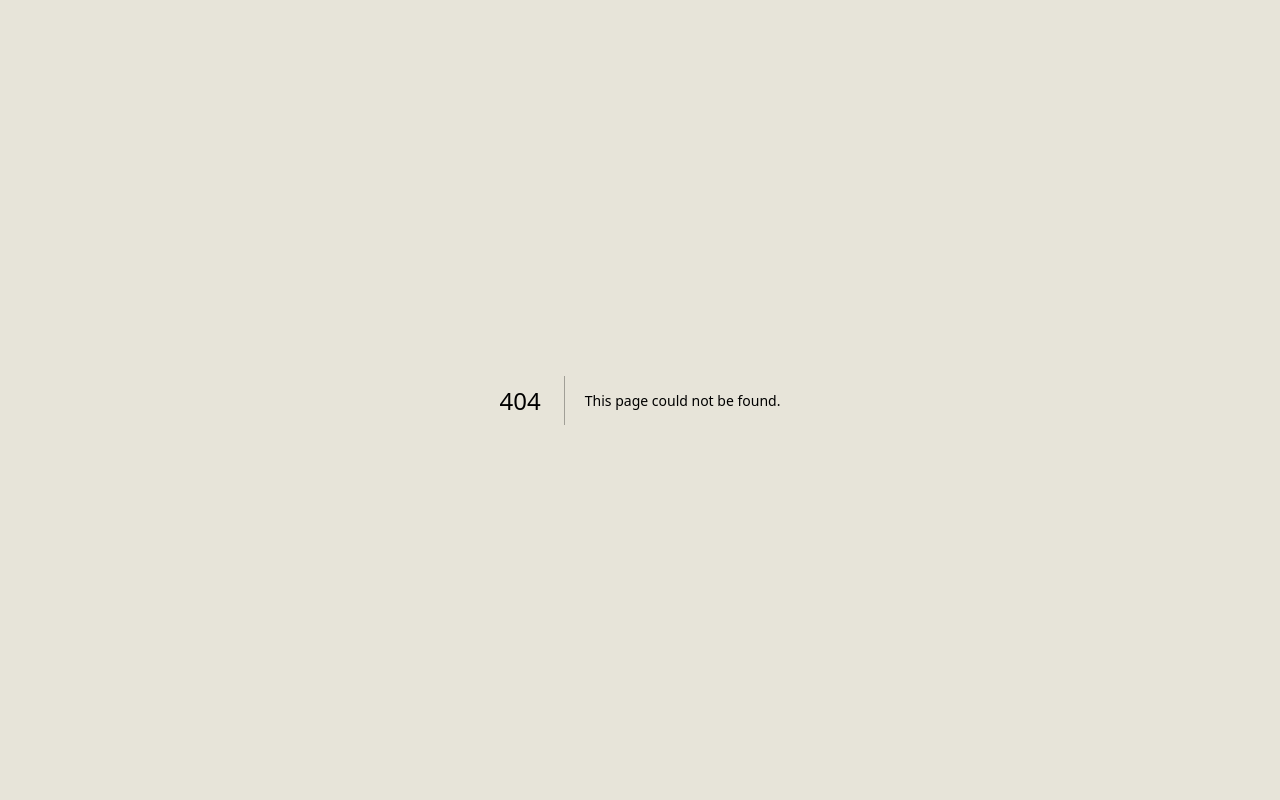
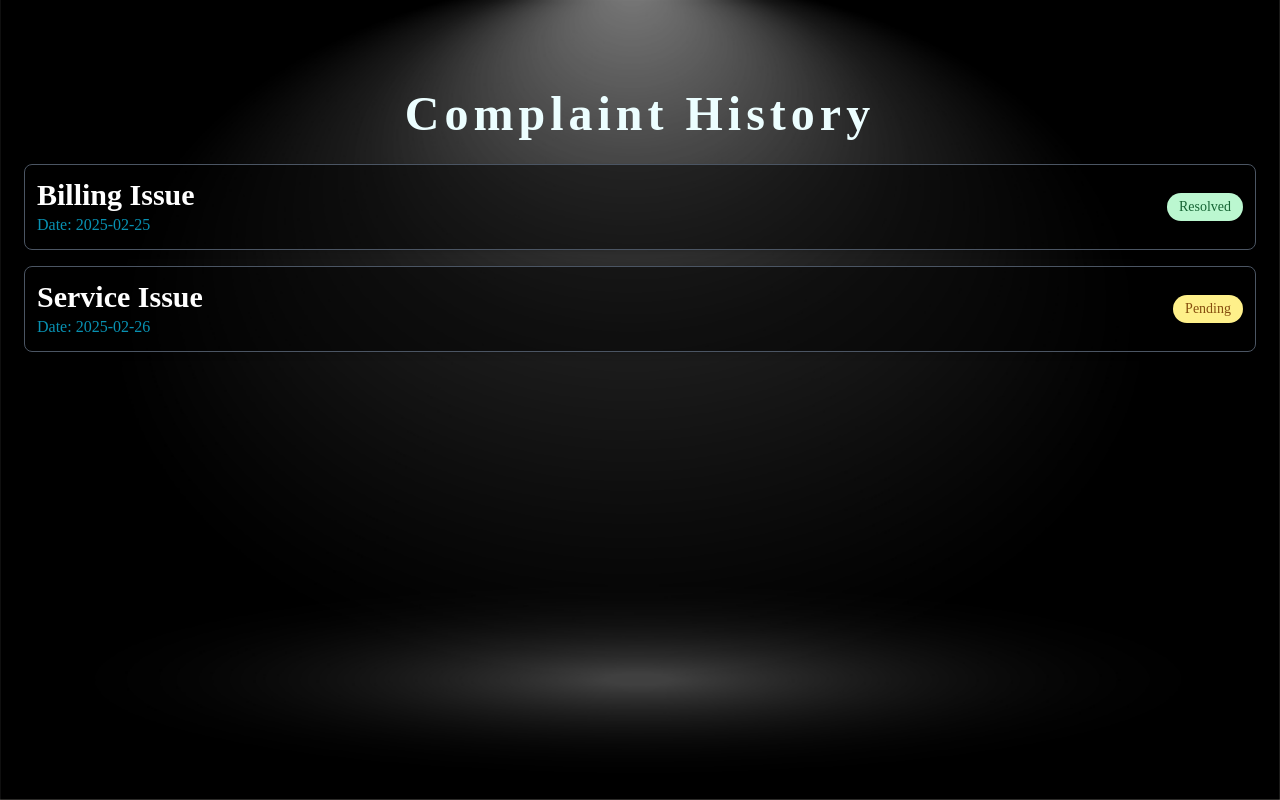
Before and after one commit to DortCeL/RideMetro, a Next.js app in the folder Frontend/: page /complaints/history in a window 1280 px wide. Before the commit this address had no page. Built offline with nearby package versions, Linux system fonts and the light colour scheme.

Commit message:
complain history page added and animation

```diff
--- /dev/null
+++ b/Frontend/src/app/complaints/history/page.jsx
@@ -0,0 +1,76 @@
+"use client"
+import { useState } from "react";
+import complain from "@/assets/complain.jpg";
+
+const complaints = [
+    {
+        id: 1,
+        title: "Billing Issue",
+        date: "2025-02-25",
+        status: "Resolved",
+        details: "I recently purchased a monthly MRT pass through the online portal, but I was charged twice for the same transaction. The payment was deducted twice from my account, but I only received one pass. I reached out to customer service, but it’s been over a week, and I haven’t received a refund or any update. This has caused financial inconvenience, and I’m worried it might happen again in the future. I kindly request a prompt resolution and a refund for the extra charge."
+    },
+    {
+        id: 2,
+        title: "Service Issue",
+        date: "2025-02-26",
+        status: "Pending",
+        details: "I’ve noticed that the metro trains on my route frequently don’t follow the published schedule, especially during peak hours. Trains that are supposed to arrive every 5 minutes sometimes take 15–20 minutes, causing overcrowding on the platforms. There are also instances where the first and last train timings change without prior notice. This makes it difficult to plan my commute, and I often end up late for work. It would be really helpful if the train timings could be more consistent, or at least if delays were communicated in real time"
+    }
+];
+
+export default function ComplaintHistory() {
+    const [expandedId, setExpandedId] = useState(null);
+
+    const toggleDetails = (id) => {
+        setExpandedId(expandedId === id ? null : id);
+    };
+
+    return (
+        <div
+            className="min-h-screen bg-cover bg-center p-6"
+            style={{
+              backgroundImage: `url(${complain.src})`,
+              backgroundSize: 'cover',
+              backgroundPosition: 'center',
+              backgroundAttachment: 'fixed',
+            }}
+        >
+                <div className="complain_container mt-10">
+                    <p className="complain_dashboard text-cyan-50">Complaint History</p>
+                </div>
+            <div className="space-y-4">
+                {complaints.map((complaint) => (
+                    <div
+                        key={complaint.id}
+                        className="w-full p-3 rounded-lg bg-black bg-opacity-50 border border-gray-600 hover:border-white hover:ring-1 hover:ring-white outline-none text-white shadow-md transition duration-300 graph_heading "
+                        onClick={() => toggleDetails(complaint.id)}
+                    >
+                        <div className="flex justify-between items-center">
+                            <div>
+                                <h2 className="text-3xl font-semibold">{complaint.title}</h2>
+                                <p className="text-cyan-600">Date: {complaint.date}</p>
+                            </div>
+                            <span
+                                className={`px-3 py-1 rounded-full text-sm font-medium ${
+                                    complaint.status === "Resolved"
+                                        ? "bg-green-200 text-green-800"
+                                        : "bg-yellow-200 text-yellow-800"
+                                }`}
+                            >
+                                {complaint.status}
+                            </span>
+                        </div>
+
+                        {expandedId === complaint.id && (
+                            <div className="mt-4 p-4 bg-gray-100 rounded-lg">
+                                <h3 className="text-2xl text-black font-medium mb-2 graph_heading">Complaint Details:</h3>
+                                <p className="text-gray-700">{complaint.details}</p>
+                            </div>
+                        )}
+                    </div>
+                ))}
+            </div>
+        </div>
+    );
+}
--- a/Frontend/src/app/globals.css
+++ b/Frontend/src/app/globals.css
@@ -1,6 +1,7 @@
 @tailwind base;
 @tailwind components;
 @tailwind utilities;
+@import url('https://fonts.googleapis.com/css2?family=Caladea:ital,wght@0,400;0,700;1,400;1,700&family=Lora:ital,wght@0,400..700;1,400..700&family=Poppins:ital,wght@0,100;0,200;0,300;0,400;0,500;0,600;0,700;0,800;0,900;1,100;1,200;1,300;1,400;1,500;1,600;1,700;1,800;1,900&display=swap');
 
 html {
 	scroll-behavior: smooth;
@@ -88,3 +89,146 @@ html {
     @apply bg-background text-foreground;
 	}
 }
+
+
+
+/* RideMetro heading animation in complain page side bar*/
+.ride-metro {
+    position: relative;
+    display: inline-block;
+    font-size: 30px; /* Larger size */
+    font-weight: bold; /* Bold text */
+    color: transparent;
+    -webkit-text-stroke: 0.7px #7cf03d;
+    animation: display-text 12s linear infinite;
+    animation-delay: 0s;
+}
+
+@keyframes display-text {
+    0%, 100% {
+        display: inline-block; /* Ensure the text is visible */
+    }
+}
+
+.ride-metro::before {
+	content: attr(data-text);
+    position: absolute;
+    width: 0;
+    border-right: 2px solid #7cf03d;
+    color: #7cf03d;
+    white-space: nowrap;
+    overflow: hidden;
+    animation: fill-text 3s ease-in-out infinite; /* Smooth back-and-forth */
+}
+
+@keyframes fill-text {
+    0% {
+        width: 0%;
+    }
+    25% {
+        width: 100%; /* Line reaches full width */
+    }
+    50% {
+        width: 0%; /* Line goes back to 0 */
+    }
+    75% {
+        width: 100%; /* Line reaches full width again */
+    }
+    100% {
+        width: 0%; /* Line goes back to 0 */
+    }
+}
+
+
+/*Submit button animation*/
+ .form_btn{
+    display: inline-block;
+    padding: 10px 30px;
+    background: transparent;
+    border:  2px solid #7cf03d;
+    border-radius: 40px;
+    box-shadow: 0 0 10px #7cf03d;
+    font-size: 16px;
+    color: #fff;
+    font-weight: 600;
+    transition: .5s;
+
+}
+
+
+ .form_btn:hover{
+    background: #7cf03d;
+    color: #1f242d;
+    box-shadow: none;
+}
+
+
+/*Complain form heading animation*/
+.metro-heading {
+    background: linear-gradient(45deg, #ff7e5f, #feb47b, #ff6a6a, #ffcc70);
+    -webkit-background-clip: text;
+    background-clip: text;
+    color: transparent;
+    font-size: 2.5rem;
+    font-weight: bold;
+	font-family: "Caladea", serif;
+    text-transform: uppercase;
+    letter-spacing: 2px;
+    transition: all 0.3s ease;
+    position: relative;
+    display: inline-block;
+}
+
+.metro-heading::after {
+    content: '';
+    position: absolute;
+    left: 0;
+    bottom: -5px;
+    width: 100%;
+    height: 3px;
+    background: linear-gradient(45deg, #ff7e5f, #feb47b, #ff6a6a, #ffcc70);
+    transform: scaleX(0);
+    transform-origin: right;
+    transition: transform 0.3s ease;
+}
+
+.metro-heading:hover {
+    transform: scale(1.05);
+}
+
+.metro-heading:hover::after {
+    transform: scaleX(1);
+    transform-origin: left;
+}
+
+/*Dashboard Heading*/
+.complain_container {
+    display: flex;
+    justify-content: center;  /* Centers the text horizontally */
+    align-items: center;  /* Centers vertically */
+    height: 100px;  /* Adjust height as needed */
+    width: 100%;
+}
+
+.complain_dashboard {
+    font-size: 3rem;
+    letter-spacing: 5px;
+    font-weight: bold;
+    font-family: "Caladea", serif;
+    white-space: nowrap;
+    overflow: hidden;
+    width: 0;  /* Start from 0 width */
+    text-align: center;
+    animation: typing 10s  forwards;
+
+}
+
+/* Typing effect */
+@keyframes typing {
+    from { width: 0; }
+    to { width: 100%; }
+}
+
+.graph_heading{
+    font-family: "Caladea", serif;
+}
```
